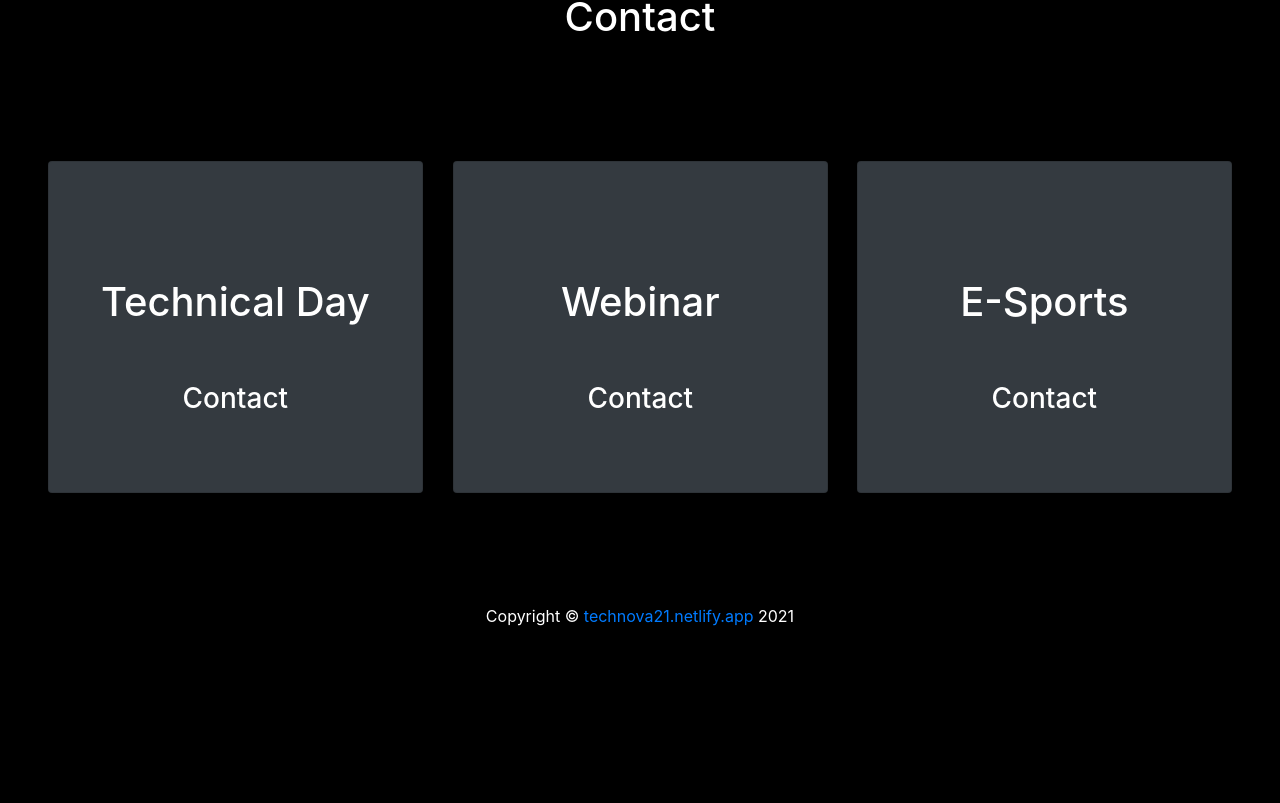
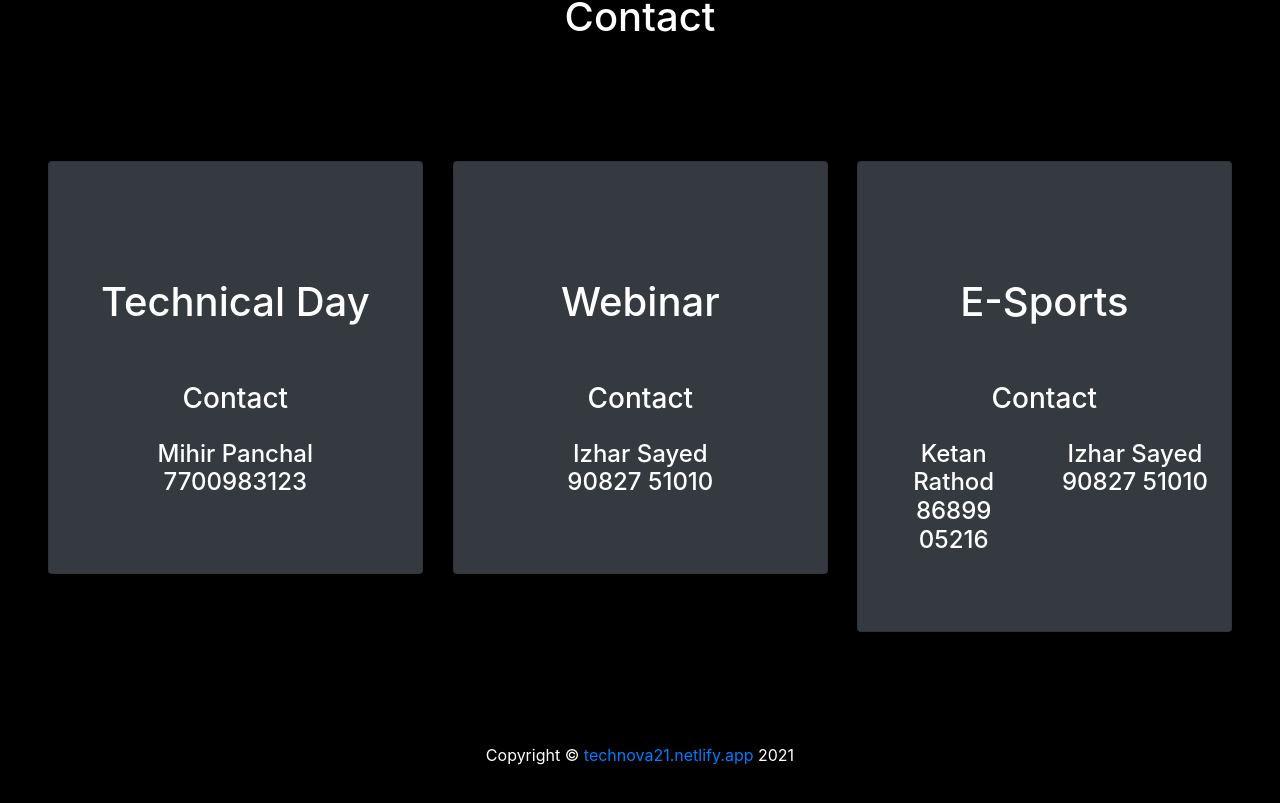
Before and after one commit to Mihir06121/TechNova, a React (Create React App) app: page / in a window 1280 px wide. Shown: the part 3213-4016 px from the top of the page. Before the commit the page ends 3889 px from the top, so only its background shows below. Built offline with nearby package versions, Linux system fonts and the light colour scheme.

Commit message:
Contact Section

```diff
--- a/src/components/Contact.jsx
+++ b/src/components/Contact.jsx
@@ -13,7 +13,11 @@ const Contact = () => {
                         <Card className="bg-dark" body>
                         <div align="center" className="pt-5 pb-5">
                             <h1 className="pt-5 pb-5">Technical Day</h1>
-                            <h3>Contact</h3>
+                            <h3 className="pb-3">Contact</h3>
+                            <h4>
+                            Mihir Panchal <br/>
+                            7700983123
+                            </h4>
                         </div>
                         </Card>
                     </Col>
@@ -21,7 +25,11 @@ const Contact = () => {
                         <Card className="bg-dark" body>
                         <div align="center" className="pt-5 pb-5">
                             <h1 className="pt-5 pb-5">Webinar</h1>
-                            <h3>Contact</h3>
+                            <h3 className="pb-3">Contact</h3>
+                            <h4>
+                                Izhar Sayed<br/>
+                                90827 51010
+                            </h4>
                         </div>
                         </Card>
                     </Col>
@@ -29,7 +37,21 @@ const Contact = () => {
                         <Card className="bg-dark" body>
                         <div align="center" className="pt-5 pb-5">
                             <h1 className="pt-5 pb-5">E-Sports</h1>
-                            <h3>Contact</h3>
+                            <h3 className="pb-3">Contact</h3>
+                            <Row>
+                                <Col>
+                                    <h4>
+                                        Ketan Rathod<br/>
+                                        86899 05216
+                                    </h4>
+                                </Col>
+                                <Col>
+                                    <h4>
+                                        Izhar Sayed<br/>
+                                        90827 51010
+                                    </h4>
+                                </Col>
+                            </Row>
                         </div>
                         </Card>
                     </Col>
```
